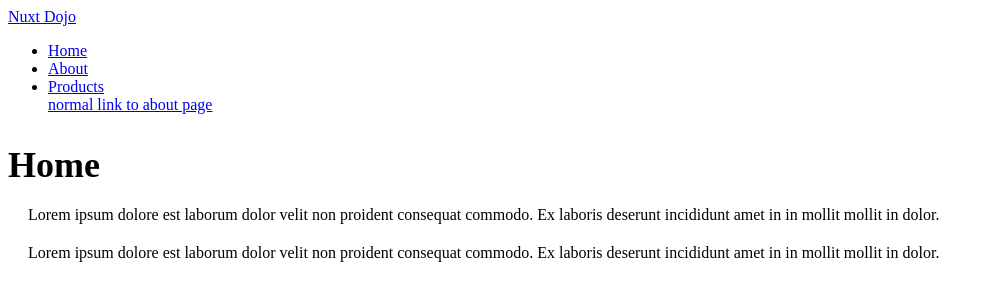
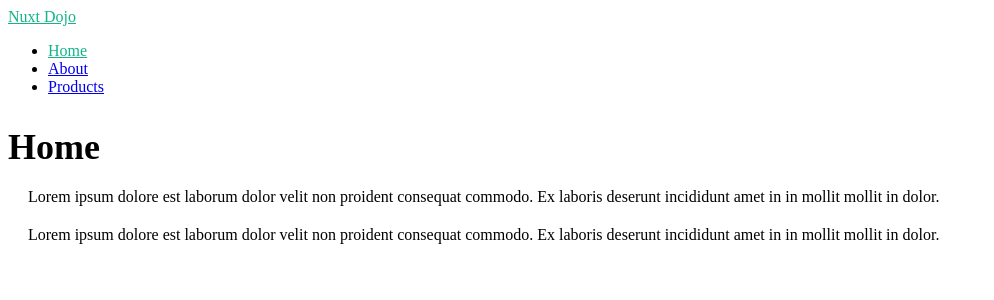
Before and after one commit to educbraga/nuxt-3-net-ninja, a Nuxt app: page / in a window 1280 px wide. Shown: the top 300 px of the page, without its empty margins (0-994 px from the left). Built offline with nearby package versions, Linux system fonts and the light colour scheme.

Commit message:
adiciona layouts

```diff
--- /dev/null
+++ b/layouts/default.vue
@@ -0,0 +1,24 @@
+<template>
+	<div>
+		<header>
+			<nav>
+				<NuxtLink to="/">Nuxt Dojo</NuxtLink>
+				<ul>
+					<li><NuxtLink to="/">Home</NuxtLink></li>
+					<li><NuxtLink to="/about">About</NuxtLink></li>
+					<li><NuxtLink to="/products">Products</NuxtLink></li>
+				</ul>
+
+			</nav>
+		</header>
+		<!-- output the page content -->
+		<div>
+			<slot/>
+		</div>
+	</div>
+</template>
+<style scoped>
+	.router-link-exact-active {
+		color:#12b488;
+	}
+</style>
--- /dev/null
+++ b/layouts/products.vue
@@ -0,0 +1,25 @@
+<template>
+	<div>
+		<header>
+			<nav>
+				<NuxtLink to="/products">Nuxt Dojo Merch</NuxtLink>
+			</nav>
+		</header>
+		<!-- output the page content -->
+		<div>
+			<slot/>
+		</div>
+		<footer>
+			<ul>
+				<li><NuxtLink to="/">Home</NuxtLink></li>
+				<li><NuxtLink to="/about">About</NuxtLink></li>
+				<li><NuxtLink to="/products">Products</NuxtLink></li>
+			</ul>
+		</footer>
+	</div>
+</template>
+<style scoped>
+	.router-link-exact-active {
+		color:#12b488;
+	}
+</style>
--- a/pages/about.vue
+++ b/pages/about.vue
@@ -1,17 +1,4 @@
 <template>
-	<div>
-		<header>
-			<nav>
-				<NuxtLink to="/">Nuxt Dojo</NuxtLink>
-				<ul>
-					<li><NuxtLink to="/">Home</NuxtLink></li>
-					<li><NuxtLink to="/about">About</NuxtLink></li>
-					<li><NuxtLink to="/products">Products</NuxtLink></li>
-					<a href="/about">normal link to about page</a>
-				</ul>
-			</nav>
-		</header>
-	</div>
 	<h2>About</h2>
 	<p>Lorem ipsum dolore est laborum dolor velit non proident consequat commodo. Ex laboris deserunt incididunt amet in in mollit mollit in dolor.</p>
 	<p>Lorem ipsum dolore est laborum dolor velit non proident consequat commodo. Ex laboris deserunt incididunt amet in in mollit mollit in dolor.</p>
--- a/pages/index.vue
+++ b/pages/index.vue
@@ -1,18 +1,4 @@
 <template>
-	<div>
-		<header>
-			<nav>
-				<NuxtLink to="/">Nuxt Dojo</NuxtLink>
-				<ul>
-					<li><NuxtLink to="/">Home</NuxtLink></li>
-					<li><NuxtLink to="/about">About</NuxtLink></li>
-					<li><NuxtLink to="/products">Products</NuxtLink></li>
-					<a href="/about">normal link to about page</a>
-				</ul>
-
-			</nav>
-		</header>
-	</div>
 	<h2>Home</h2>
 	<p>Lorem ipsum dolore est laborum dolor velit non proident consequat commodo. Ex laboris deserunt incididunt amet in in mollit mollit in dolor.</p>
 	<p>Lorem ipsum dolore est laborum dolor velit non proident consequat commodo. Ex laboris deserunt incididunt amet in in mollit mollit in dolor.</p>
--- a/pages/products/[id].vue
+++ b/pages/products/[id].vue
@@ -6,4 +6,8 @@
 </template>
 <script setup>
 	const { id } = useRoute().params
+
+	definePageMeta({
+		layout: 'products'
+	})
 </script>
```
